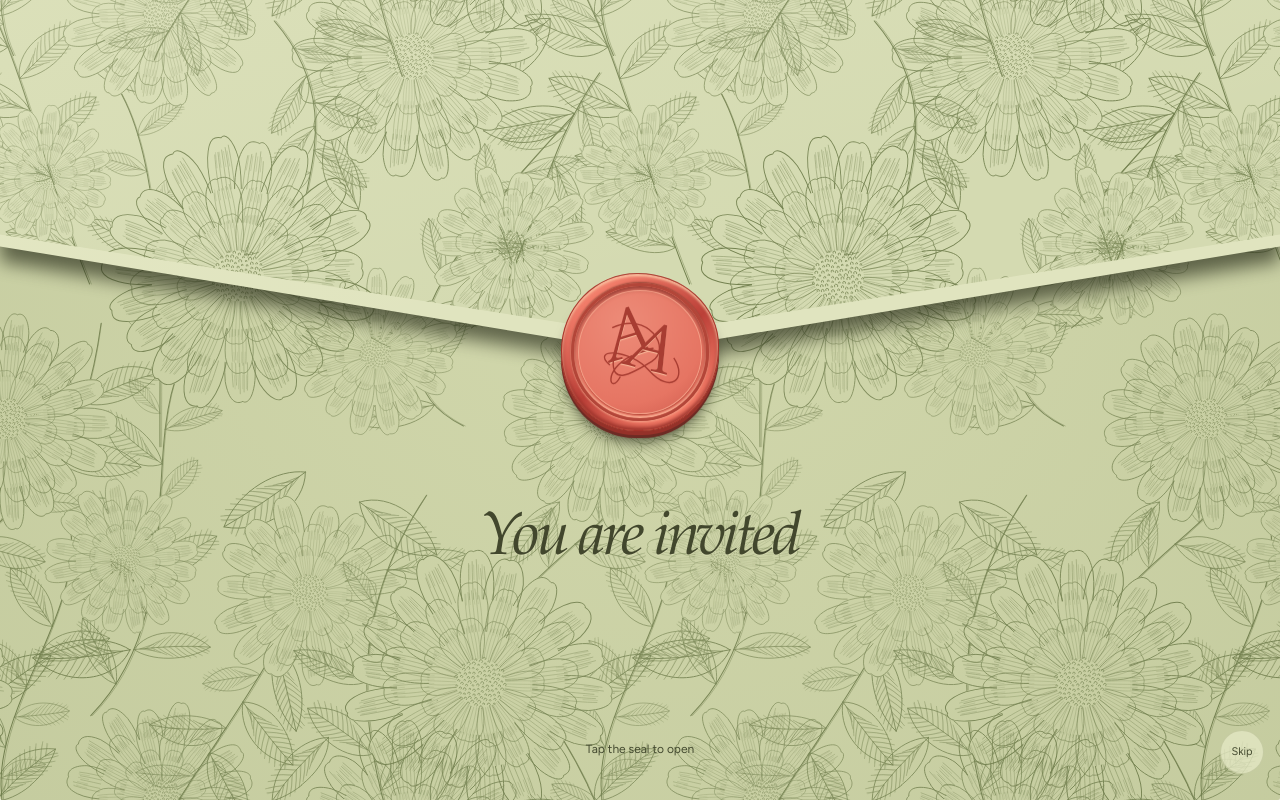
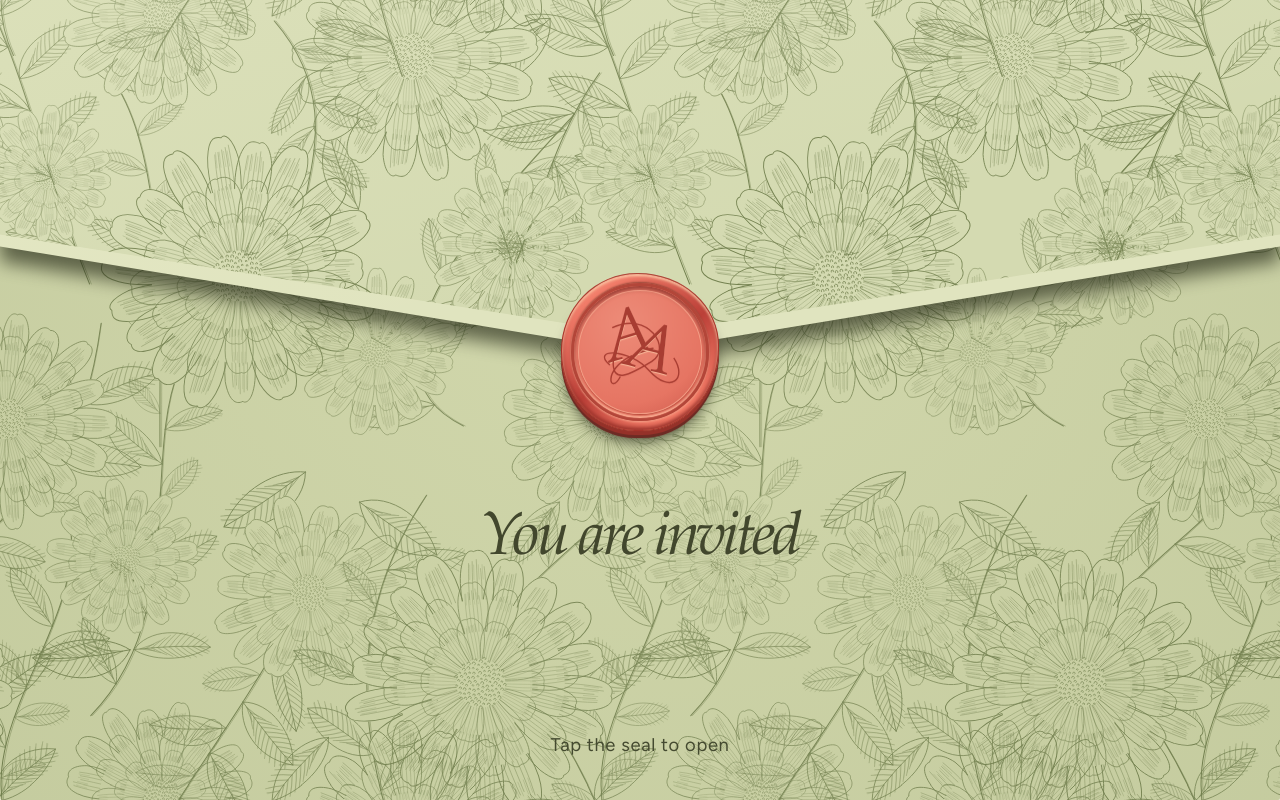
Before and after one commit to brodpet/jp-invitation, a Next.js app: page / in a window 1280 px wide. Shown: the top 800 px of the page. Built offline with nearby package versions, Linux system fonts and the light colour scheme.

Commit message:
Refine envelope opening prompt

```diff
--- a/app/globals.css
+++ b/app/globals.css
@@ -238,13 +238,8 @@ button, input, select, textarea { font: inherit; color: inherit; }
 }
 .envelope-hint {
   position: absolute; bottom: max(2.5rem, env(safe-area-inset-bottom)); left: 4rem; right: 4rem;
-  text-align: center; font-size: .75rem; color: #444a30;
-}
-.envelope-skip {
-  position: absolute; right: max(1rem, env(safe-area-inset-right)); bottom: max(1.6rem, env(safe-area-inset-bottom));
-  background: #e4e7c4c9; border: 1px solid #7e85543d; border-radius: 50%;
-  padding: .5rem; min-width: 44px; min-height: 44px;
-  font-size: .6875rem; color: #444a30; cursor: pointer;
+  text-align: center; font-size: clamp(.95rem, 3.2vw, 1.15rem); color: #444a30;
+  letter-spacing: .035em;
 }
 .envelope.is-open { animation: envelope-reveal .4s ease-in 1.8s both; }
 .envelope.is-open .envelope-flap { animation: envelope-lift 1.8s linear both; }
@@ -279,7 +274,6 @@ button, input, select, textarea { font: inherit; color: inherit; }
   .envelope-invited { font-size: 2rem; }
   .envelope-guest { margin-top: .25rem; font-size: .875rem; }
   .envelope-hint { bottom: .75rem; }
-  .envelope-skip { bottom: .4rem; }
 }
 @media (max-height: 360px) and (orientation: landscape) {
   .envelope-hint { left: 1rem; right: auto; }
--- a/components/Envelope.tsx
+++ b/components/Envelope.tsx
@@ -95,9 +95,6 @@ export default function Envelope({ guestName }: { guestName?: string }) {
         {guestName && <p className="envelope-guest">{guestName}</p>}
       </div>
       <p className="envelope-hint" id="envelope-hint">Tap the seal to open</p>
-      <button className="envelope-skip" type="button" onClick={() => setPhase('gone')}>
-        Skip
-      </button>
     </dialog>
   );
 }
```
